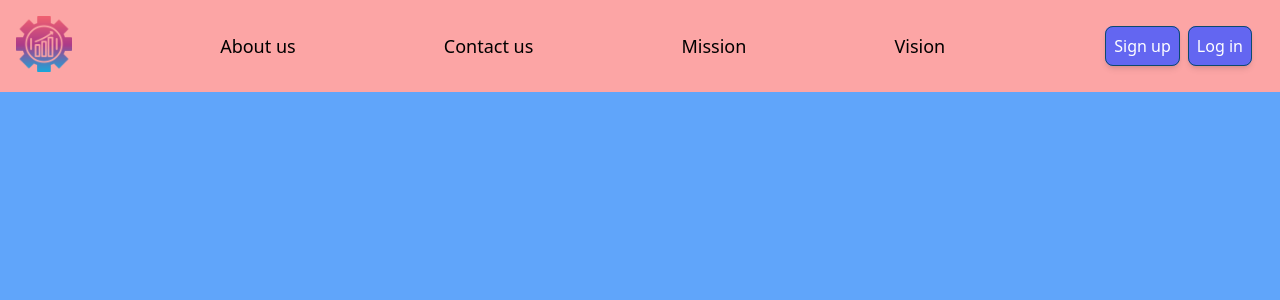
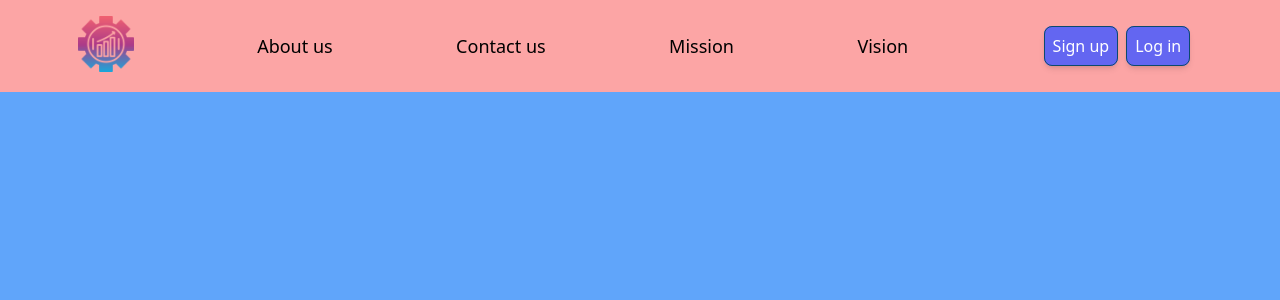
Before and after one commit to FredyAlexHoyosAriza/project-management, a Next.js app: page / in a window 1280 px wide. Shown: the top 300 px of the page. Built offline with nearby package versions, Linux system fonts and the light colour scheme; no server answers; what @apollo/experimental-nextjs-app-support would draw is missing.

Commit message:
Se mejora vista del landing page

```diff
--- a/src/app/page.tsx
+++ b/src/app/page.tsx
@@ -12,7 +12,7 @@ export default async function Home() {
     <div className="flex flex-col h-screen justify-around">
       {/* <NavBar /> */}
       <nav className="bg-red-300 shadow-md">
-        <ul className="flex justify-between items-center my-4 px-4">
+        <ul className="flex justify-around flex-wrap items-center my-4 px-4">
           <li>
             <a href={user ? '/admin' : '/'} className="hover:scale-110">
               <Image
```
